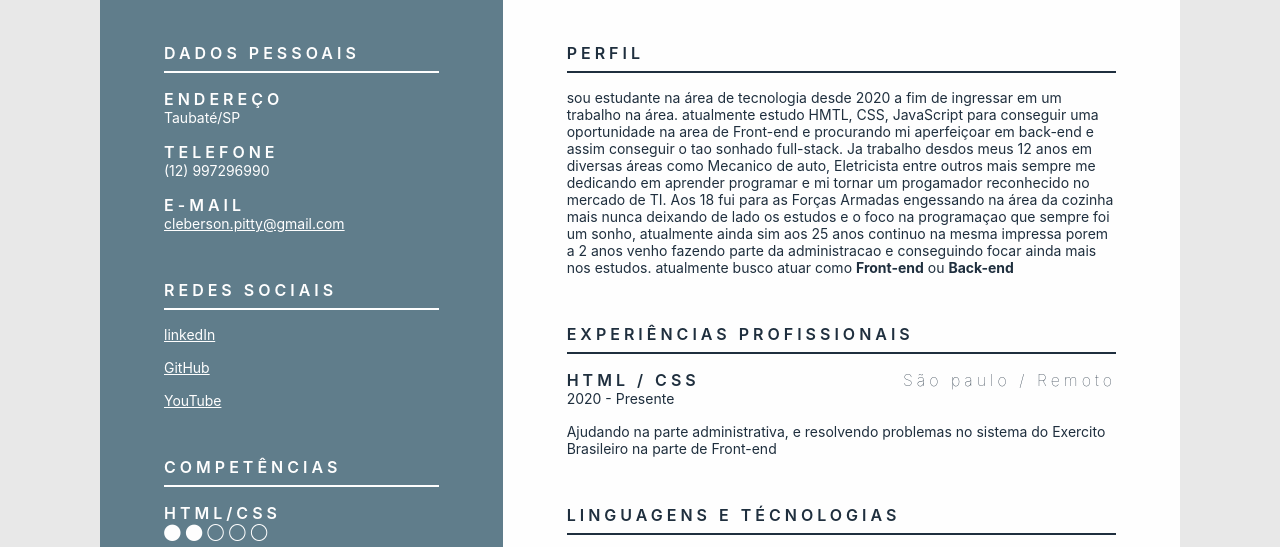
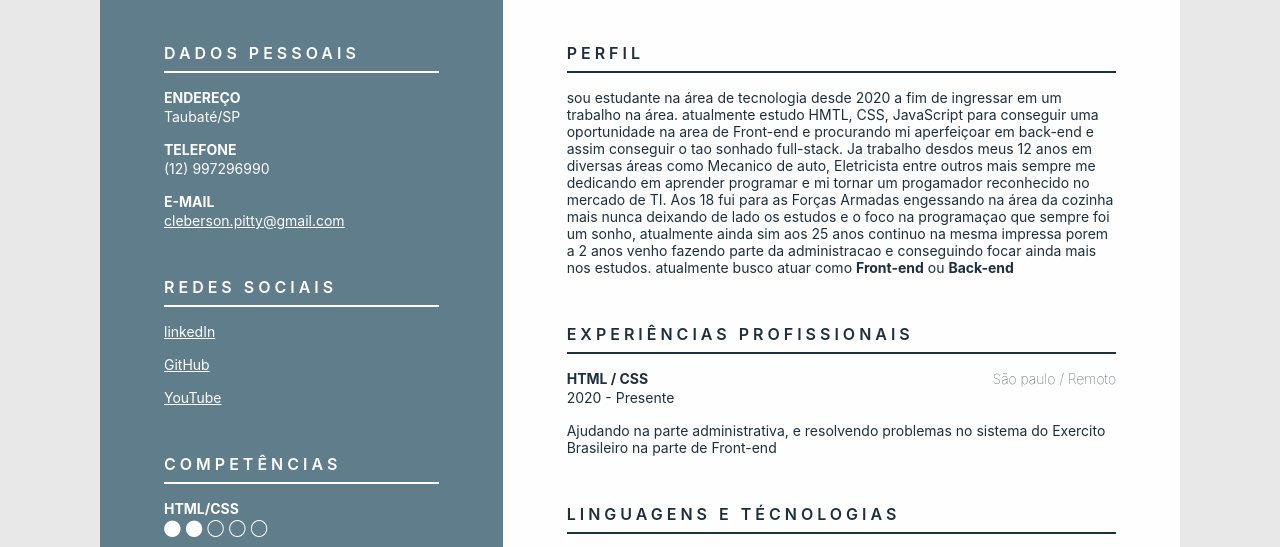
Before and after one commit to cleberson012/Resume, a plain HTML site: page index.html in a window 1280 px wide. Shown: the part 233-780 px from the top of the page. Drawn offline with Linux system fonts and the light colour scheme.

Commit message:
fix: alteração do estilo

```diff
--- a/style.css
+++ b/style.css
@@ -74,6 +74,12 @@ body > .to-main-header > header > h4 {
     text-transform: uppercase;
     font-weight: 600;
 }
+.content article > header{
+    font-size: 14px;
+    letter-spacing: 0px;
+    font-weight: bold;
+    padding-bottom: 2px;
+}
 .content section > header {
     padding-bottom: 8px;
     border-bottom: var(--light) 2px solid;
```
